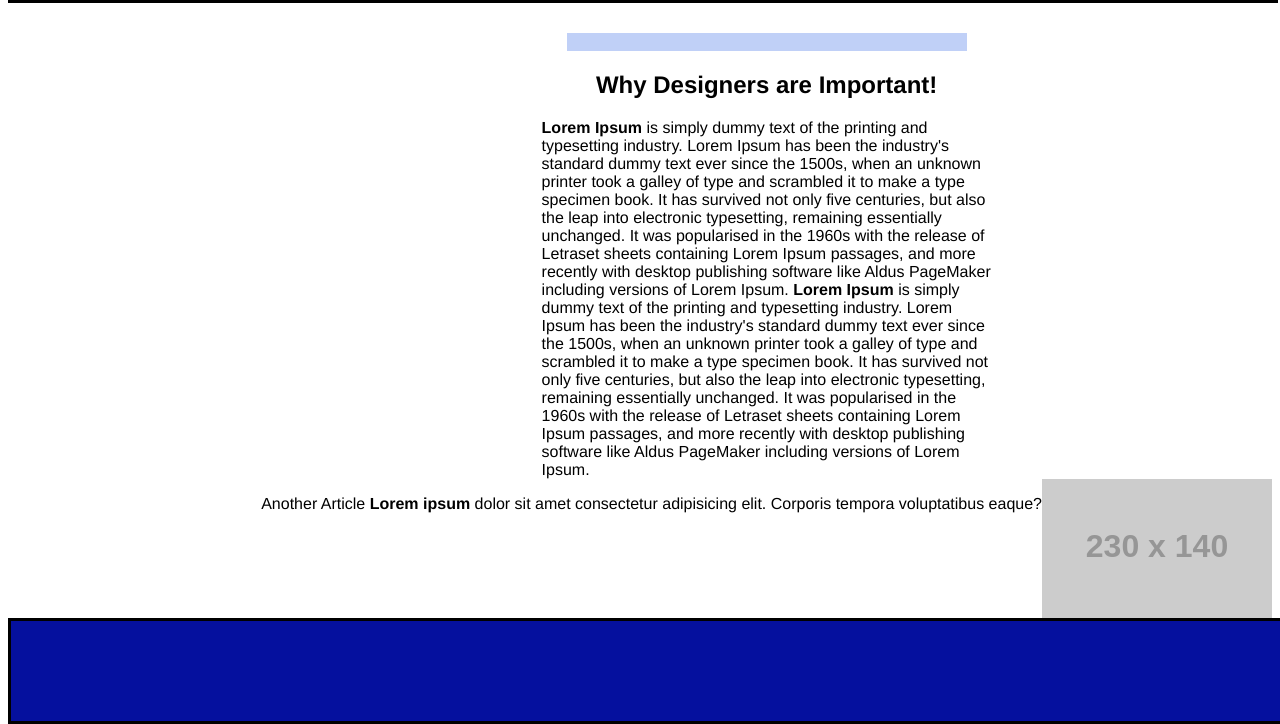
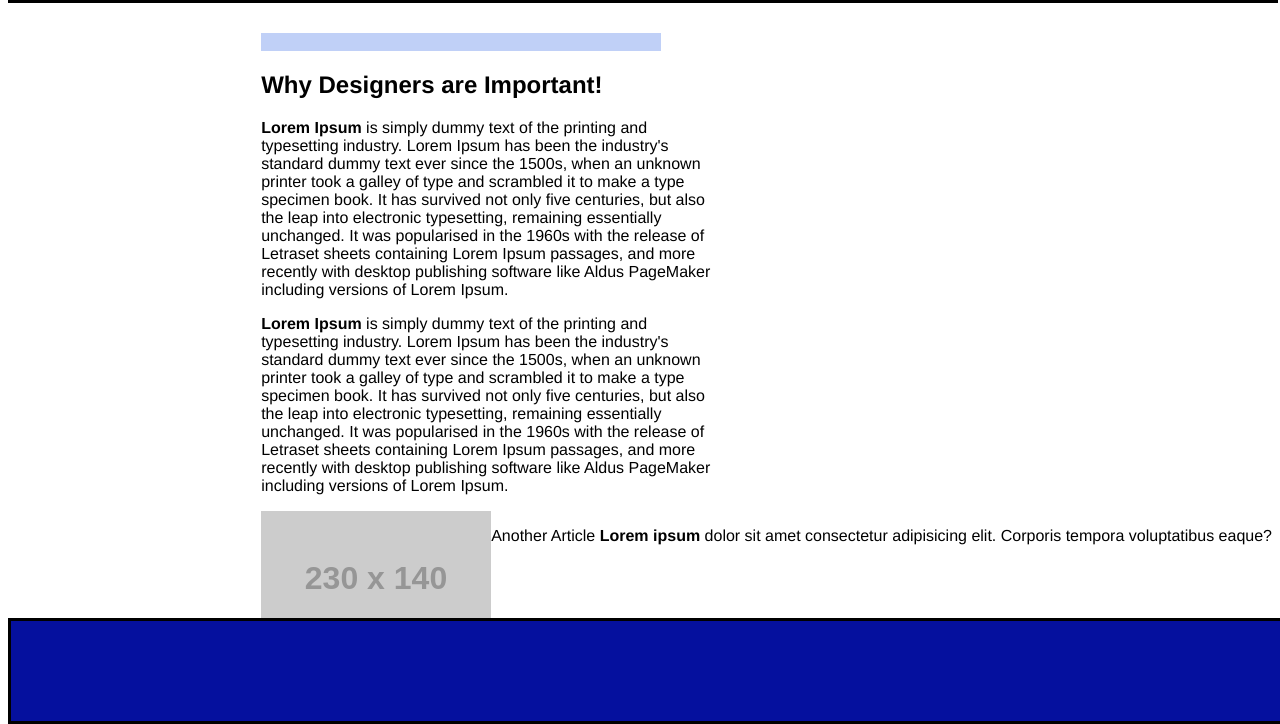
Before and after one commit to VeronicaBlake/Coolsite, a plain HTML site: page index.html in a window 1280 px wide. Shown: the part 76-800 px from the top of the page. Drawn offline with Linux system fonts and the light colour scheme; placeholder pictures from the web are drawn by us.

Commit message:
day2 edit

```diff
--- a/index.html
+++ b/index.html
@@ -19,27 +19,30 @@
                 <div class="hr-white"></div>
                 <div class="hr"> </div>
 
-                <h2 class="h2">Why Designers are Important!</h2>
+                <h2>Why Designers are Important!</h2>
                 <div id=container class = "text">
+                    <p>
                         <strong>Lorem Ipsum</strong> is simply dummy text of the printing and typesetting industry. Lorem Ipsum has been the
                         industry's standard dummy text ever since the 1500s, when an unknown printer took a galley of type and
                         scrambled it to make a type specimen book. It has survived not only five centuries, but also the leap
                         into electronic typesetting, remaining essentially unchanged. It was popularised in the 1960s with the
                         release of Letraset sheets containing Lorem Ipsum passages, and more recently with desktop publishing
                         software like Aldus PageMaker including versions of Lorem Ipsum.
-
+                    </p>
+                    <p>
                         <strong>Lorem Ipsum</strong> is simply dummy text of the printing and typesetting industry. Lorem Ipsum has been the
                         industry's standard dummy text ever since the 1500s, when an unknown printer took a galley of type and
                         scrambled it to make a type specimen book. It has survived not only five centuries, but also the leap
                         into electronic typesetting, remaining essentially unchanged. It was popularised in the 1960s with the
                         release of Letraset sheets containing Lorem Ipsum passages, and more recently with desktop publishing
                         software like Aldus PageMaker including versions of Lorem Ipsum.
+                    </p>
                 </div>
             </div>
 
-            <div id = "text2" class = "d-flex">
+            <div id = "container" class = "picture">
                 <img src="//placehold.it/230x140"></src>
-                <p>
+                <p id= "container">
                     Another Article
                     <strong>Lorem ipsum</strong> dolor sit amet consectetur adipisicing elit. Corporis tempora voluptatibus eaque?
                 </p>
--- a/style.css
+++ b/style.css
@@ -13,7 +13,7 @@
     height: 18px;
     width: 400px;
     background-color: var(--banner);
-    margin: auto;
+
 }
 
 .hr-white{
@@ -38,17 +38,21 @@ header {
     flex-direction: row-reverse;
 }
 
-.text{
-    width: 450px;
-    max-height: 1000px;
-    margin: auto;
+.picture{
+    display: flex;
+    justify-content: flex-end;
 }
 
 .text{
     width: 450px;
     max-height: 1000px;
+}
+
+text2{
+    width: 140px;
+    max-height: 1000px;
     text-align: left;
-    margin: left;
+    margin: right;
 }
 
 
```
Lines whose indentation alone changed are shown as unchanged.
